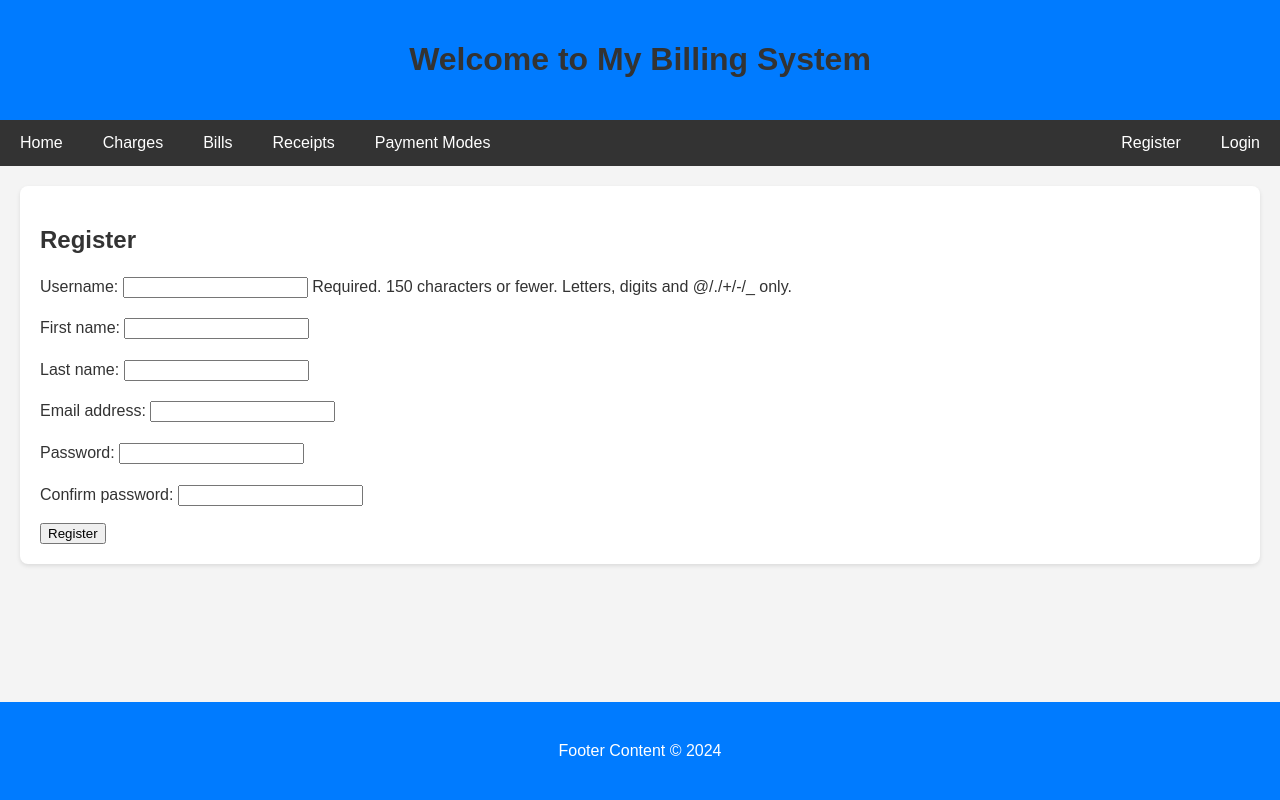
After one commit to Mukeshtiwari123/billingSystem, a Django app: page /register/ in a window 1280 px wide. The commit adds this page. Run offline with Django 5.2, Linux system fonts and the light colour scheme.

Commit message:
16/02/2024(last Update)

```diff
--- a/app/app/settings.py
+++ b/app/app/settings.py
@@ -57,6 +57,7 @@ CSRF_TRUSTED_ORIGINS = ['https://8000-mukeshtiwar-billingsyst-2q2bomt2cp4.ws-us1
 CORS_ORIGIN_WHITELIST = ['*']
 
 ROOT_URLCONF = 'app.urls'
+
 
 TEMPLATES = [
     {
--- a/app/app/urls.py
+++ b/app/app/urls.py
@@ -20,6 +20,10 @@ from bills import views
 from bills.views import receipt_charge_list, receipt_charge_create, receipt_charge_update, receipt_charge_delete
 from bills.views import payment_mode_list, payment_mode_create, payment_mode_update, payment_mode_delete
 
+from django.urls import path
+from django.contrib.auth import views as auth_views
+from bills import views
+from django.contrib.auth.views import LoginView
 
 # from . import views  # Adjust this import based on your project structure
 
@@ -30,6 +34,13 @@ urlpatterns = [
     path('example/', views.example_view),
     path('', views.home, name='home'),  # Map the root URL to the home view
     # Include other URL patterns below
+
+    # Your other URL patterns
+    path('login/', auth_views.LoginView.as_view(template_name='login.html'), name='login'),
+    path('logout/', auth_views.LogoutView.as_view(next_page='/'), name='logout'),
+    path('register/', views.register, name='register'),
+
+    path('login/', LoginView.as_view(template_name='login.html'), name='login'),
 
     # All Charges URL
     path('charges/', views.charge_list, name='charge_list'),
--- a/app/bills/views.py
+++ b/app/bills/views.py
@@ -26,6 +26,60 @@ from django.http import HttpResponse
 
 def home(request):
     return HttpResponse("Welcome to my site!")
+
+
+from django.shortcuts import render
+
+def home(request):
+    return render(request, 'home.html')
+
+from django.shortcuts import render, redirect
+from django.contrib.auth.models import User
+from django.contrib.auth import login, authenticate
+from django.contrib import messages
+from django.forms import ModelForm
+from django import forms
+
+class UserRegistrationForm(ModelForm):
+    password = forms.CharField(widget=forms.PasswordInput)
+    password2 = forms.CharField(label='Confirm password', widget=forms.PasswordInput)
+
+    class Meta:
+        model = User
+        fields = ('username', 'first_name', 'last_name', 'email', 'password',)
+
+    def clean_password2(self):
+        cd = self.cleaned_data
+        if cd['password'] != cd['password2']:
+            raise forms.ValidationError('Passwords don\'t match.')
+        return cd['password2']
+
+
+def register(request):
+    if request.method == 'POST':
+        form = UserRegistrationForm(request.POST)
+        if form.is_valid():
+            new_user = form.save(commit=False)
+            new_user.set_password(form.cleaned_data['password'])
+            new_user.save()
+            user = authenticate(username=new_user.username, password=form.cleaned_data['password'])
+            login(request, user)
+            return redirect('/')
+    else:
+        form = UserRegistrationForm()
+    return render(request, 'register.html', {'form': form})
+
+
+
+
+
+
+
+
+
+
+
+
 
 
 # Create your views
--- a/app/templates/base.html
+++ b/app/templates/base.html
@@ -1,33 +1,114 @@
+<!-- base.html -->
 <!DOCTYPE html>
-<html lang="en">
+<html>
 <head>
-    <meta charset="UTF-8">
-    <meta name="viewport" content="width=device-width, initial-scale=1.0">
-    <title>My Django Project</title>
-    <!-- Add links to CSS files here -->
+    <title>My Billing System</title>
+   <style>
+    /* body {
+    font-family: Arial, sans-serif;
+    background-color: #f5f5f5;
+} */
+
+/* Add more selectors and styles as needed */
+
+        /* body { font-family: Arial, sans-serif; margin: 0; padding: 0; }
+        .header, .footer { background-color: #f3f3f3; text-align: center; padding: 20px 0; }
+        .nav { background-color: #333; overflow: hidden; }
+        .nav a { float: left; color: white; text-align: center; padding: 14px 20px; text-decoration: none; }
+        .nav a:hover { background-color: #ddd; color: black; }
+        .container { padding: 20px; } */
+
+        body {
+        margin: 0;
+        font-family: Arial, sans-serif;
+        background-color: #f4f4f4;
+        color: #333;
+    }
+
+    .header {
+        background-color: #007bff;
+        color: #ffffff;
+        text-align: center;
+        padding: 20px 0;
+    }
+
+    .nav {
+        background-color: #333;
+        overflow: hidden;
+    }
+
+    .nav a {
+        float: left;
+        display: block;
+        color: white;
+        text-align: center;
+        padding: 14px 20px;
+        text-decoration: none;
+        transition: 0.3s background-color;
+    }
+
+    .nav a:hover {
+        background-color: #ddd;
+        color: black;
+    }
+
+    .container {
+        padding: 20px;
+        background-color: #ffffff;
+        margin: 20px;
+        border-radius: 8px;
+        box-shadow: 0 2px 4px rgba(0,0,0,0.1);
+    }
+
+    .footer {
+        background-color: #007bff;
+        color: #ffffff;
+        text-align: center;
+        padding: 20px 0;
+        position: fixed;
+        left: 0;
+        bottom: 0;
+        width: 100%;
+    }
+
+    h1, h2 {
+        color: #333;
+    }
+
+    p {
+        line-height: 1.6;
+    }
+
+    .login-form {
+        width: 300px;
+        margin: 0 auto;
+        padding: 20px;
+        background-color: #ffffff;
+        border: 1px solid #ddd;
+        border-radius: 5px;
+        box-shadow: 0 2px 4px rgba(0,0,0,0.1);
+    }
+   </style>
 </head>
 <body>
-    <header>
-        <!-- Navigation Bar -->
-        <nav>
-            <ul>
-                <li><a href="/">Home</a></li>
-                <li><a href="{% url 'receipt_list' %}">Receipts</a></li>
-                <!-- Add more navigation links as needed -->
-            </ul>
-        </nav>
-    </header>
-
-    <main>
-        <!-- Block for page-specific content -->
-        {% block content %}
-        {% endblock %}
-    </main>
-
-    <footer>
-        <p>© 2024 My Django Project. All rights reserved.</p>
-    </footer>
-
-    <!-- Add links to JavaScript files here -->
+<div class="header">
+    <h1>Welcome to My Billing System</h1>
+</div>
+<div class="nav">
+    <a href="{% url 'home' %}">Home</a>
+    <a href="{% url 'charge_list' %}">Charges</a>
+    <a href="{% url 'bill_list' %}">Bills</a>
+    <a href="{% url 'receipt_list' %}">Receipts</a>
+    <a href="{% url 'payment_mode_list' %}">Payment Modes</a>
+    <a href="{% url 'login' %}" style="float:right;">Login</a>
+    <a href="{% url 'register' %}" style="float:right;">Register</a>
+</div>
+<div class="container">
+    {% block content %}
+    {% endblock %}
+</div>
+<div class="footer">
+    <p>Footer Content &copy; 2024</p>
+</div>
 </body>
 </html>
--- /dev/null
+++ b/app/templates/register.html
@@ -0,0 +1,10 @@
+{% extends 'base.html' %}
+
+{% block content %}
+<h2>Register</h2>
+<form method="post">
+  {% csrf_token %}
+  {{ form.as_p }}
+  <button type="submit">Register</button>
+</form>
+{% endblock %}
```
Also changed, not shown: app/templates/home.html (added, +7 -0 lines), app/templates/login.html (added, +28 -0 lines), app/db.sqlite3.
